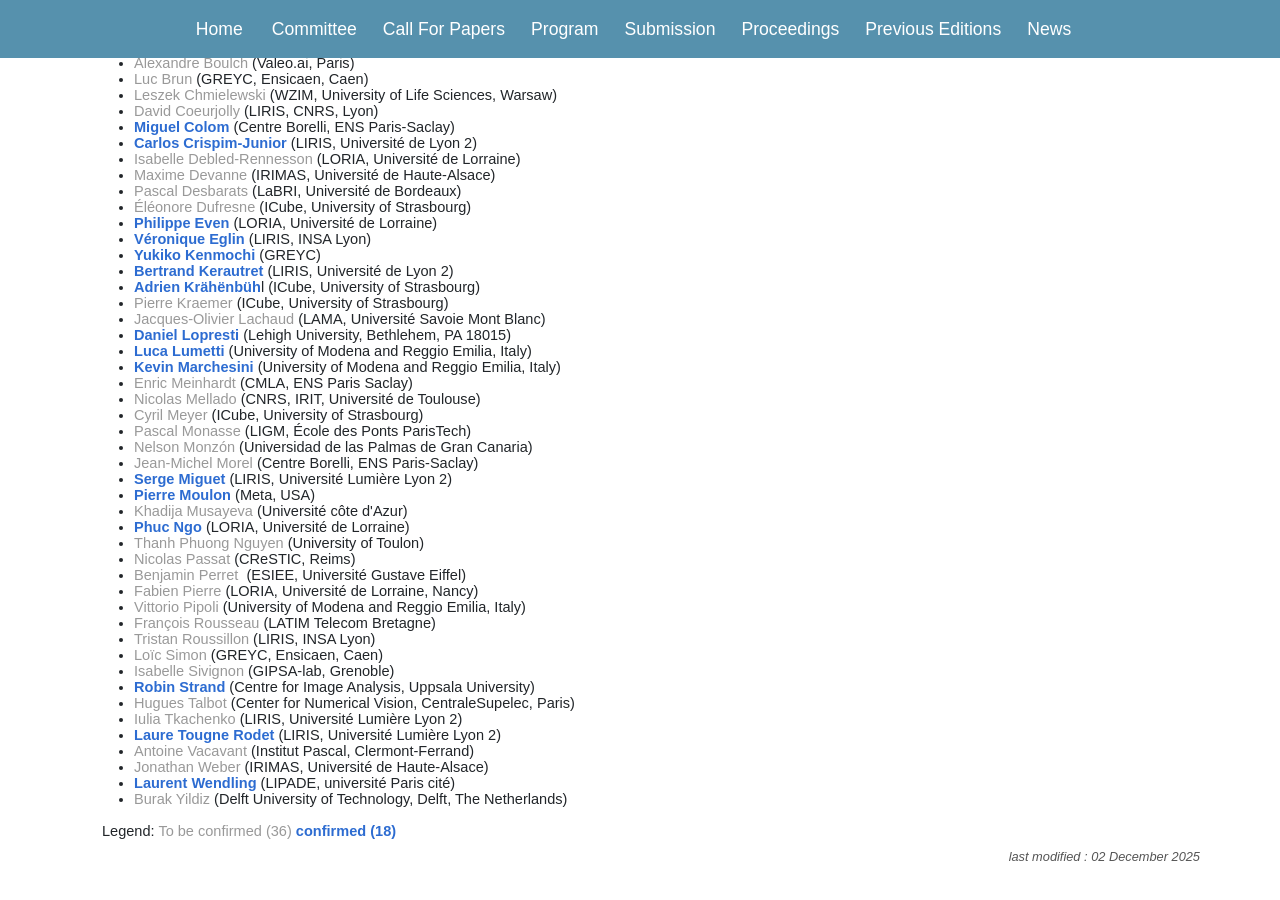
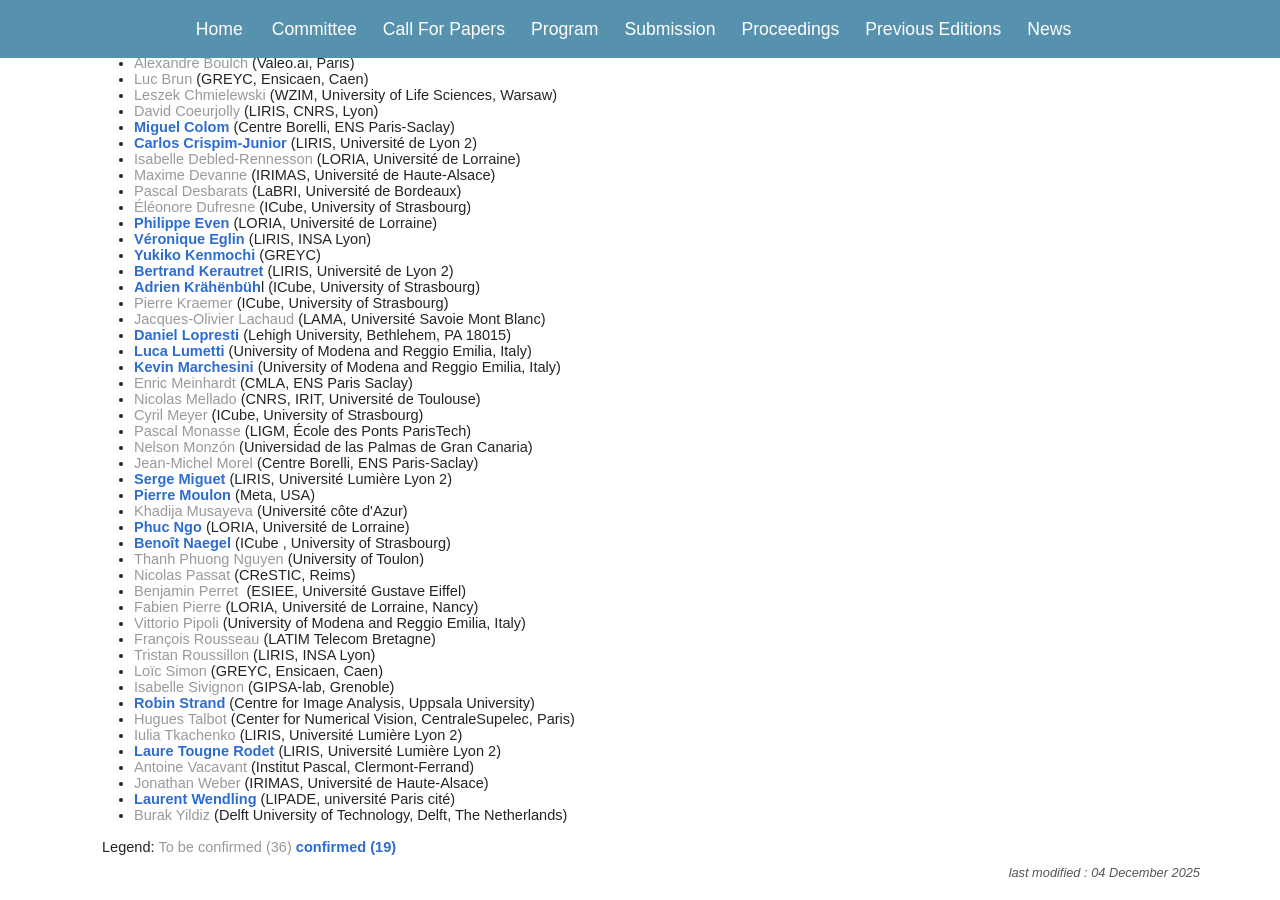
Before and after one commit to TC22-Team/rrpr2026, a Jekyll site: the page built from committees.html, in a window 1280 px wide and 900 px high, scrolled down 974 px. Built offline with Jekyll 4.4.1, drawn with Linux system fonts in a browser that asks for light colours.

Commit message:
add member

```diff
--- a/committees.html
+++ b/committees.html
@@ -71,6 +71,7 @@
 <li><span class="member-confirmed">Pierre Moulon</span> (Meta, USA)</li>
 <li><span class="member-tobeconfirmed">Khadija Musayeva</span> (Université côte d'Azur)</li>
 <li><span class="member-confirmed">Phuc Ngo </span>(LORIA, Universit&eacute; de Lorraine)</li>
+<li><span class="member-confirmed">Benoît Naegel </span>(ICube , University of Strasbourg)</li>
 <li><span class="member-tobeconfirmed">Thanh Phuong Nguyen </span>(University of Toulon)</li>
 <li><span class="member-tobeconfirmed">Nicolas Passat </span>(CReSTIC, Reims)</li>
 <li><span class="member-tobeconfirmed">Benjamin Perret</span> &nbsp;(ESIEE, Universit&eacute; Gustave Eiffel)</li>
@@ -96,4 +97,4 @@
 
 Legend:
 <span class="member-tobeconfirmed"> To be confirmed (36)</span>
-<span class="member-confirmed">  confirmed (18) </span>
+<span class="member-confirmed">  confirmed (19) </span>
```
Also changed, not shown: other parts of committees.html (+1 -1 lines).
